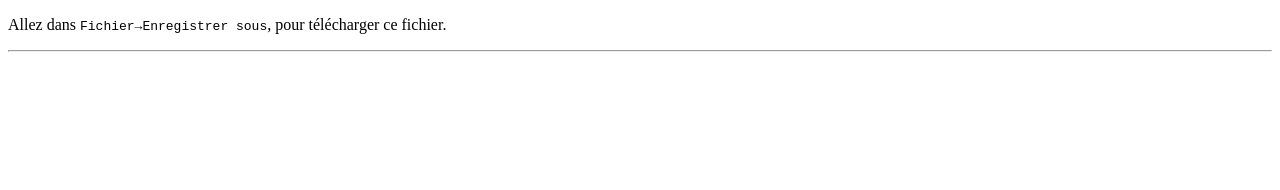
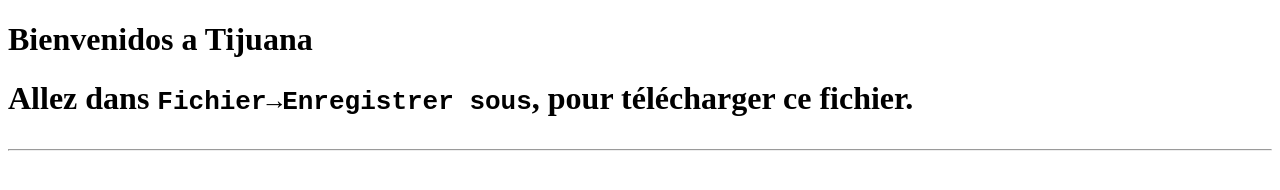
Before and after one commit to pierredrecourt/projet1, a plain HTML site: page index.html in a window 1280 px wide. Drawn offline with Linux system fonts and the light colour scheme.

Commit message:
3e commit "Ajout d'un titre de page h1"

```diff
--- a/index.html
+++ b/index.html
@@ -14,6 +14,7 @@
 	</head>
 	<body>
 	<p>
+		<h1> Bienvenidos a Tijuana <h1>
 		Allez dans <code>Fichier&rarr;Enregistrer sous</code>, pour t&eacute;l&eacute;charger ce fichier.
 	</p>
 	<hr />
```
